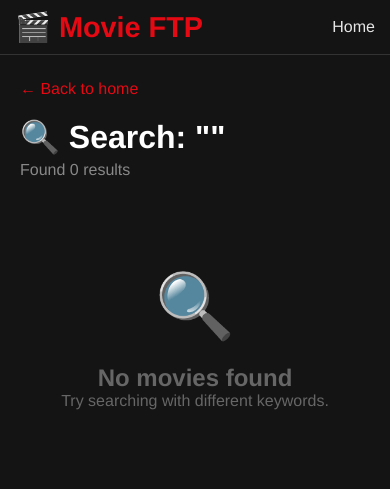
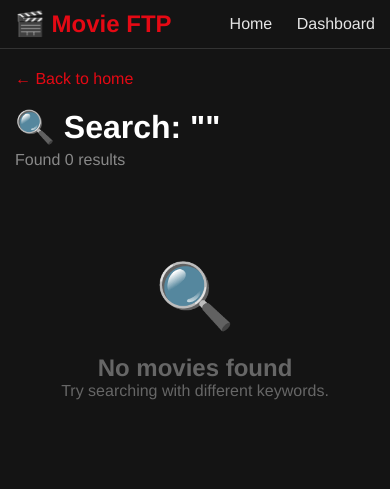
Before and after one commit to Anik23303/myftp, a Flask app: page /search in a window 390 px wide. Shown: the top 489 px of the page. Run offline with Flask 3, Linux system fonts and the light colour scheme.

Commit message:
Update search_results.html

```diff
--- a/templates/search_results.html
+++ b/templates/search_results.html
@@ -14,7 +14,7 @@
             left: 0;
             right: 0;
             z-index: 1000;
-            padding: 10px 40px;
+            padding: 10px 30px;
             display: flex;
             justify-content: space-between;
             align-items: center;
@@ -26,7 +26,7 @@
         .navbar .brand a {
             color: #e50914;
             text-decoration: none;
-            font-size: 1.8rem;
+            font-size: 1.5rem;
             font-weight: bold;
         }
         .navbar .nav-right a {
@@ -39,7 +39,7 @@
         .container {
             max-width: 1400px;
             margin: 0 auto;
-            padding: 90px 40px 40px;
+            padding: 80px 30px 30px;
         }
         .search-header {
             margin-bottom: 30px;
@@ -131,7 +131,7 @@
         .back-link:hover { text-decoration: underline; }
 
         @media (max-width: 768px) {
-            .container { padding: 80px 20px 20px; }
+            .container { padding: 70px 15px 20px; }
             .results-grid { grid-template-columns: repeat(auto-fill, minmax(160px, 1fr)); gap: 15px; }
             .movie-card .poster { height: 180px; font-size: 3rem; }
             .navbar { padding: 10px 15px; }
@@ -143,6 +143,7 @@
         <div class="brand"><a href="/">🎬 Movie FTP</a></div>
         <div class="nav-right">
             <a href="/">Home</a>
+            <a href="/dashboard">Dashboard</a>
         </div>
     </nav>
 
```
